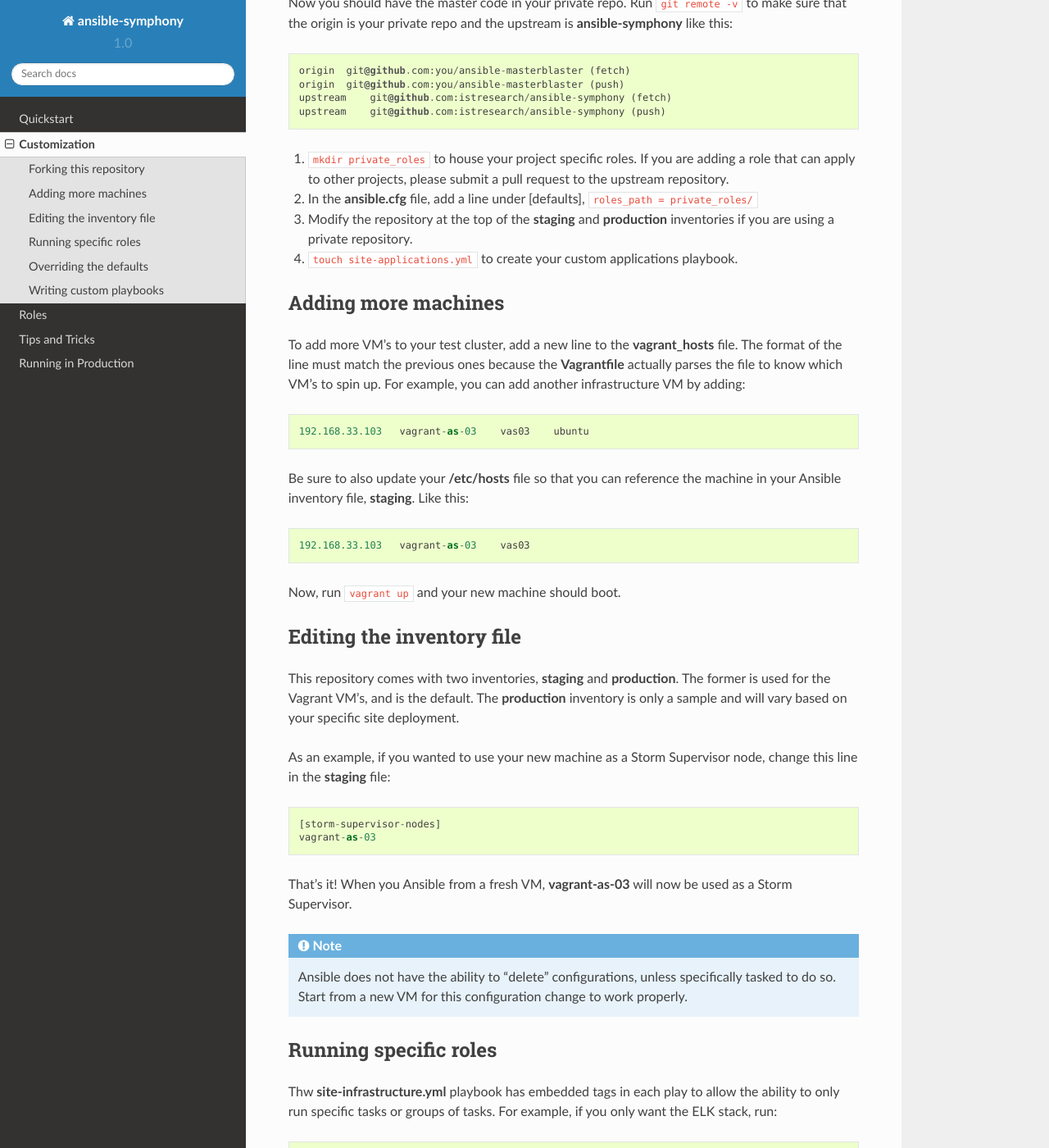
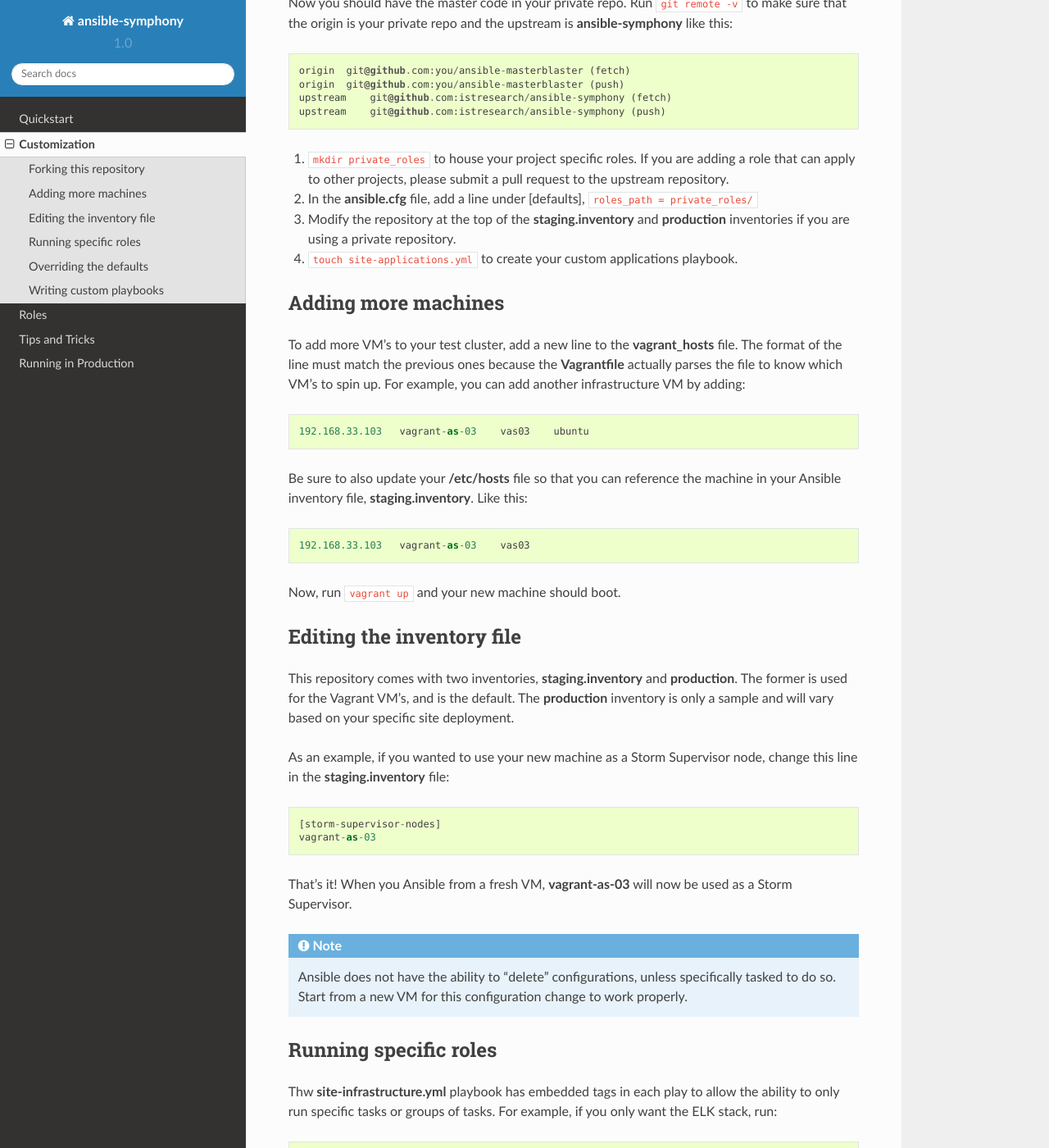
Before and after one commit to istresearch/ansible-symphony, a Sphinx documentation site: the page built from docs/topics/customization.rst, in a window 1280 px wide and 1400 px high, scrolled down 709 px. Shown: the whole window at 82% size. Built offline with Sphinx 7.4.7 and the Read the Docs theme 2.0.0, drawn with Linux system fonts in a browser that asks for light colours; pages that are not in the unit, such as notebooks, are missing from menus.

Commit message:
Rename inventory files to .inventory extension

```diff
--- a/ansible.cfg
+++ b/ansible.cfg
@@ -1,6 +1,6 @@
 [defaults]
 transport = ssh
-inventory = staging
+inventory = staging.inventory
 roles_path = ./roles
 host_key_checking = False
 display_skipped_hosts = False
--- a/docs/topics/customization.rst
+++ b/docs/topics/customization.rst
@@ -31,7 +31,7 @@
 
 #. ``mkdir private_roles`` to house your project specific roles.  If you are adding a role that can apply to other projects, please submit a pull request to the upstream repository.
 #. In the **ansible.cfg** file, add a line under [defaults], ``roles_path = private_roles/``
-#. Modify the repository at the top of the **staging** and **production** inventories if you are using a private repository.
+#. Modify the repository at the top of the **staging.inventory** and **production** inventories if you are using a private repository.
 #. ``touch site-applications.yml`` to create your custom applications playbook.
 
 Adding more machines
@@ -41,7 +41,7 @@
 
     192.168.33.103   vagrant-as-03    vas03    ubuntu
 
-Be sure to also update your **/etc/hosts** file so that you can reference the machine in your Ansible inventory file, **staging**.  Like this::
+Be sure to also update your **/etc/hosts** file so that you can reference the machine in your Ansible inventory file, **staging.inventory**.  Like this::
 
     192.168.33.103   vagrant-as-03    vas03
 
@@ -50,9 +50,9 @@
 Editing the inventory file
 --------------------------
 
-This repository comes with two inventories, **staging** and  **production**.  The former is used for the Vagrant VM's, and is the default.  The **production** inventory is only a sample and will vary based on your specific site deployment.
+This repository comes with two inventories, **staging.inventory** and  **production**.  The former is used for the Vagrant VM's, and is the default.  The **production** inventory is only a sample and will vary based on your specific site deployment.
 
-As an example, if you wanted to use your new machine as a Storm Supervisor node, change this line in the **staging** file::
+As an example, if you wanted to use your new machine as a Storm Supervisor node, change this line in the **staging.inventory** file::
 
     [storm-supervisor-nodes]
     vagrant-as-03
--- a/docs/topics/production.rst
+++ b/docs/topics/production.rst
@@ -1,4 +1,4 @@
 Running in Production
 =====================
 
-Running in production shouldn't be much different than running on your Vagrant VM's.  Just fill out your ``production`` inventory file, set up your **group_vars** if necessary, and pass ``-i production`` as part of the ``ansible-playbook`` command.
+Running in production shouldn't be much different than running on your Vagrant VM's.  Just fill out your ``production.inventory`` inventory file, set up your **group_vars** if necessary, and pass ``-i production.inventory`` as part of the ``ansible-playbook`` command.
--- a/docs/topics/quickstart.rst
+++ b/docs/topics/quickstart.rst
@@ -26,6 +26,6 @@
 #.  Run ``vagrant up`` in the base directory.  This will boot up your Vagrant machines.
 #.  Add the machines that are in the **vagrant_hosts** file to your **/etc/hosts** file.
 #.  ``ssh vagrant@<machinename>`` for each Vagrant machine to make sure you can successfully log into the machines.  This is required for Ansible provisioning.
-#.  ``ansible-playbook site-infrastructure.yml -u vagrant`` to provision all of the infrastructure software.  Note: **staging** is used as the inventory by default.
+#.  ``ansible-playbook site-infrastructure.yml -u vagrant`` to provision all of the infrastructure software.  Note: **staging.inventory** is used as the inventory by default.
 
 That's it!  After the Ansible playbooks are complete, you should have a complete test environment with a smattering of the latest and greatest in big data and web scraping tools.
```
Also changed, not shown: .travis.yml, 6 other files.
